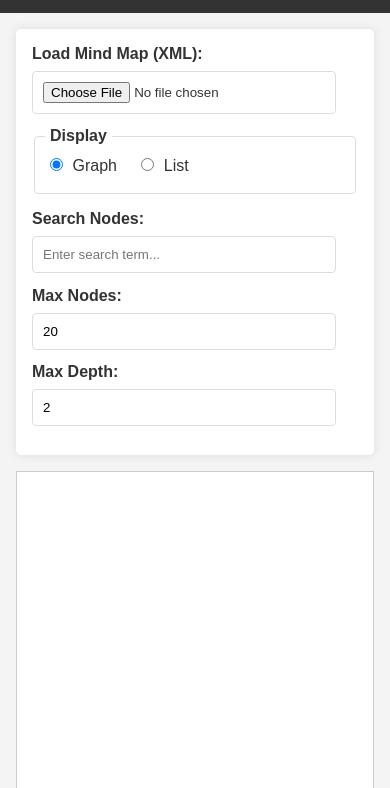
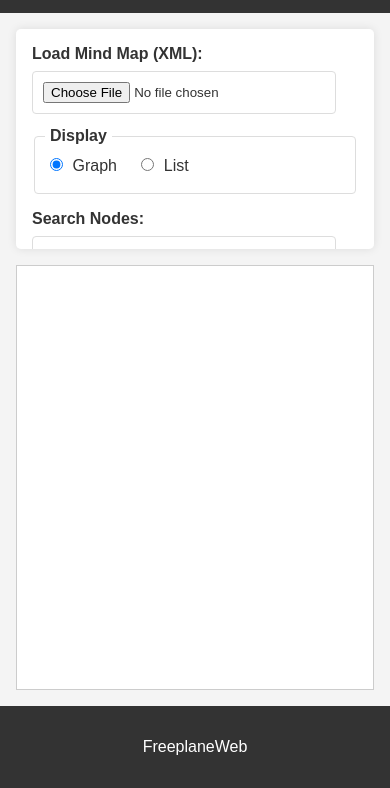
Before and after one commit to url00/FreeplaneWeb, a website with bundled scripts: page src/index.html in a window 390 px wide. Shown: the part 56-844 px from the top of the page. Built offline with nearby package versions, Linux system fonts and the light colour scheme.

Commit message:
Attempt to switch to a fixed layout for display scrolling issues.

```diff
--- a/src/style.css
+++ b/src/style.css
@@ -1,9 +1,13 @@
-body {
+html, body {
+    height: 100%;
     font-family: sans-serif;
     margin: 0;
     padding: 0;
     background-color: #f4f4f4;
     color: #333;
+}
+
+body {
     display: flex;
     flex-direction: column;
     min-height: 100vh;
@@ -22,17 +26,18 @@ header h1 {
 
 main {
     flex-grow: 1;
-    padding: 1em;
     display: flex;
     flex-direction: column;
+    padding: 1em;
 }
 
 .controls {
     background-color: #fff;
     padding: 1em;
-    margin-bottom: 1em;
     border-radius: 5px;
     box-shadow: 0 0 10px rgba(0,0,0,0.1);
+    margin-bottom: 1em;
+    box-sizing: border-box;
 }
 
 .controls label {
@@ -76,12 +81,13 @@ main {
 
 .display-panel {
     flex-grow: 1;
-    min-height: 400px; /* Minimum height for the content */
+    min-height: 400px;
     border: 1px solid #ccc;
     background-color: #fff;
     overflow: auto; /* Use auto for list, d3 will manage graph */
     position: relative;
     padding: 10px;
+    box-sizing: border-box;
 }
 
 #graphContainer {
@@ -97,7 +103,24 @@ footer {
     width: 100%;
 }
 
-/* Basic responsive adjustments */
+/* Fixed layout for mobile */
+@media (max-width: 767px) {
+    html, body {
+        overflow: hidden; /* Prevent main page scroll on mobile */
+    }
+    main {
+        overflow: hidden; /* Prevent main from having its own scrollbar on mobile */
+    }
+    .controls {
+        height: 33.33vh;
+        overflow-y: auto; /* Allow controls to scroll internally on mobile */
+    }
+    .display-panel {
+        height: 66.67vh;
+    }
+}
+
+/* Basic responsive adjustments for desktop */
 @media (min-width: 768px) {
     main {
         flex-direction: row;
```
Also changed, not shown: 2 other files.
